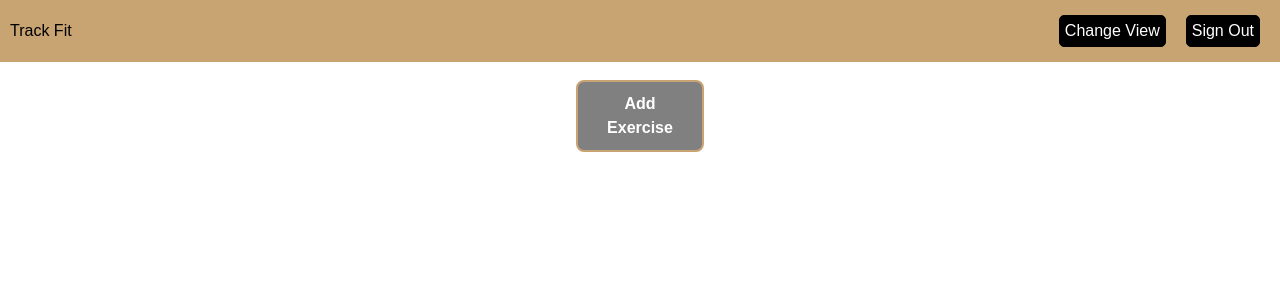
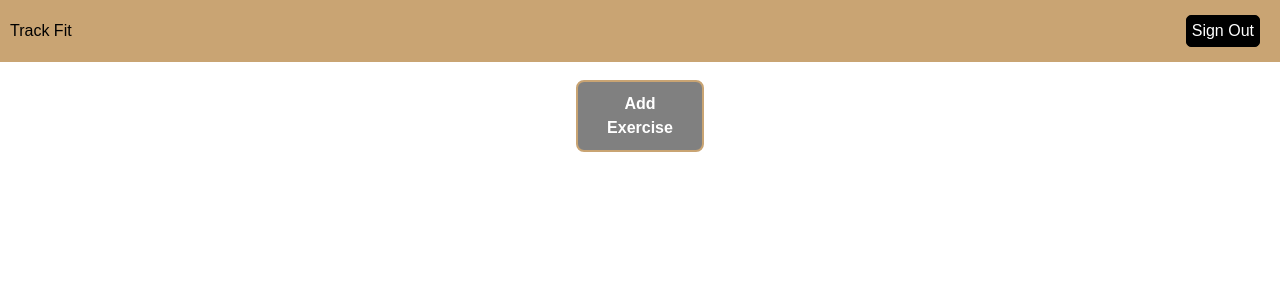
Before and after one commit to Pearlman11/WorkoutTracker, a Next.js app in the folder my-app/: page /daily in a window 1280 px wide. Shown: the top 300 px of the page. Built offline with nearby package versions, Linux system fonts and the light colour scheme.

Commit message:
Update Nav.tsx

```diff
--- a/my-app/src/app/components/Nav.tsx
+++ b/my-app/src/app/components/Nav.tsx
@@ -17,9 +17,6 @@ export default function Nav({changeView}: NavProps) {
             </div>
             <div className={styles.tabContainer}>
                 <div className={styles.tabs}>
-                    <Link href={changeView}>Change View</Link>
-                </div>
-                <div className={styles.tabs}>
                     <Link href='./login'>Sign Out</Link>
                 </div>
             </div>
```
